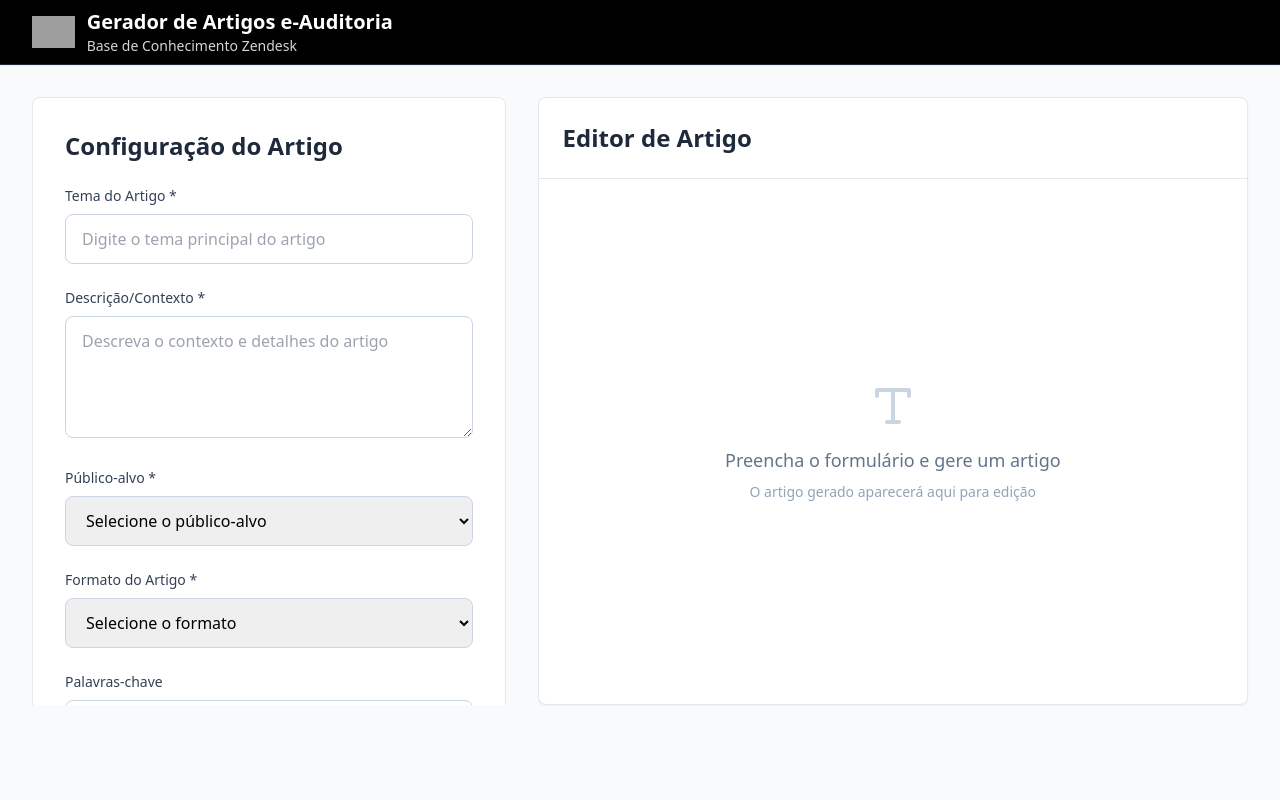
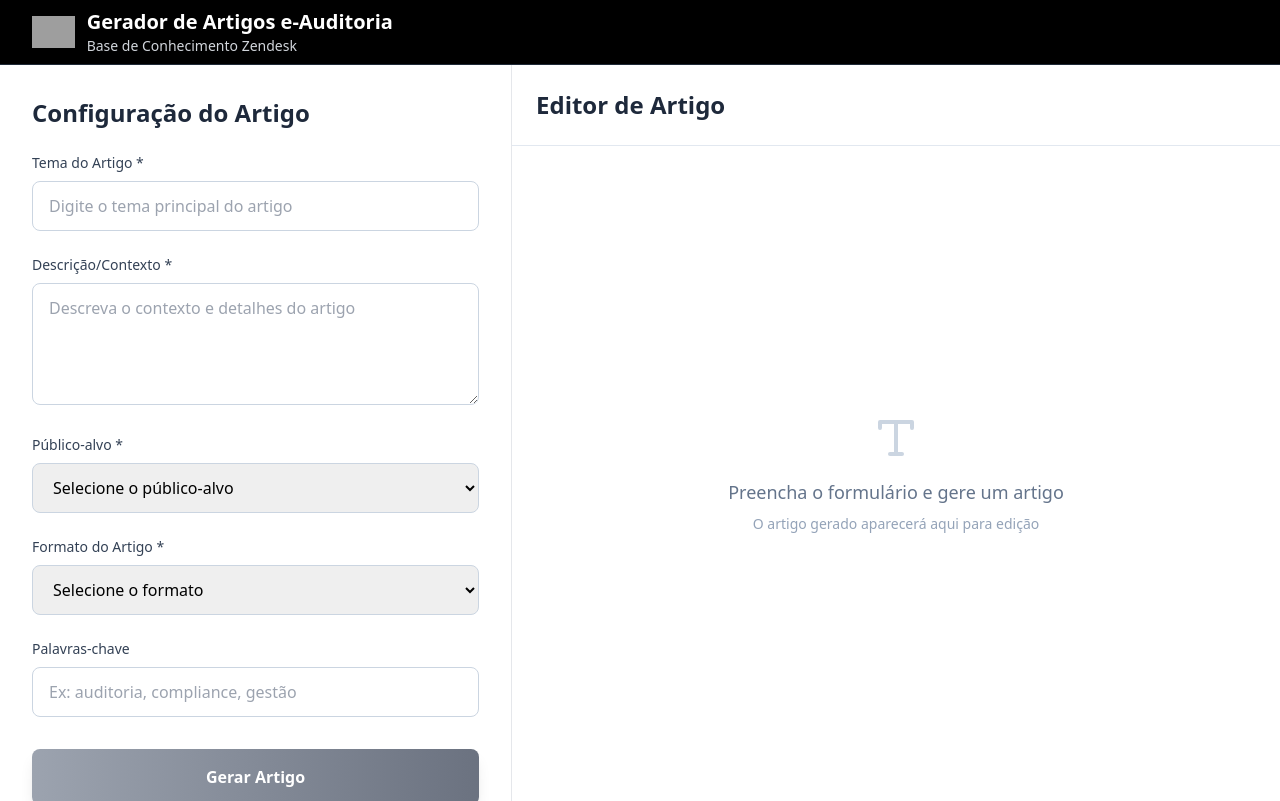
Before and after one commit to silveiradasilvaa/eauditoria-content, a React (Vite) app: page / in a window 1280 px wide. Built offline with nearby package versions, Linux system fonts and the light colour scheme; grey boxes are pictures that could not be loaded.

Commit message:
Layout tela cheia sem margens e gaps

```diff
--- a/src/App.tsx
+++ b/src/App.tsx
@@ -141,10 +141,10 @@ function App() {
       </header>
 
       {/* Main Content */}
-      <main className="max-w-7xl mx-auto px-4 sm:px-6 lg:px-8 py-8">
-        <div className="flex flex-col lg:flex-row gap-8 lg:h-[calc(100vh-12rem)]">
+      <main className="h-[calc(100vh-4rem)]">
+        <div className="flex flex-col lg:flex-row h-full">
           {/* Form Section */}
-          <div className="lg:w-2/5 lg:h-full lg:overflow-y-auto">
+          <div className="lg:w-2/5 h-full lg:overflow-y-auto">
             <FormSection
               formData={formData}
               webhookConfig={webhookConfig}
@@ -156,7 +156,7 @@ function App() {
           </div>
 
           {/* Editor Section */}
-          <div id="editor-section" className="lg:w-3/5 lg:h-full">
+          <div id="editor-section" className="lg:w-3/5 h-full">
             <EditorSection
               content={content}
               isPublishing={loadingStates.publishing}
--- a/src/components/EditorSection.tsx
+++ b/src/components/EditorSection.tsx
@@ -57,7 +57,7 @@ export const EditorSection: React.FC<EditorSectionProps> = ({
   };
 
   return (
-    <div className="bg-white rounded-lg shadow-sm border border-gray-200 h-full flex flex-col">
+    <div className="bg-white h-full flex flex-col">
       {/* Header */}
       <div className="p-6 border-b border-slate-200">
         <div className="flex items-center justify-between">
--- a/src/components/FormSection.tsx
+++ b/src/components/FormSection.tsx
@@ -29,7 +29,7 @@ export const FormSection: React.FC<FormSectionProps> = ({
   const isFormValid = formData.topic && formData.description && formData.audience && formData.format;
 
   return (
-    <div className="bg-white p-8 rounded-lg shadow-sm border border-gray-200">
+    <div className="bg-white h-full p-8 border-r border-gray-200">
       <h2 className="text-2xl font-bold text-slate-800 mb-6">Configuração do Artigo</h2>
 
       {/* Campos Obrigatórios */}
```
